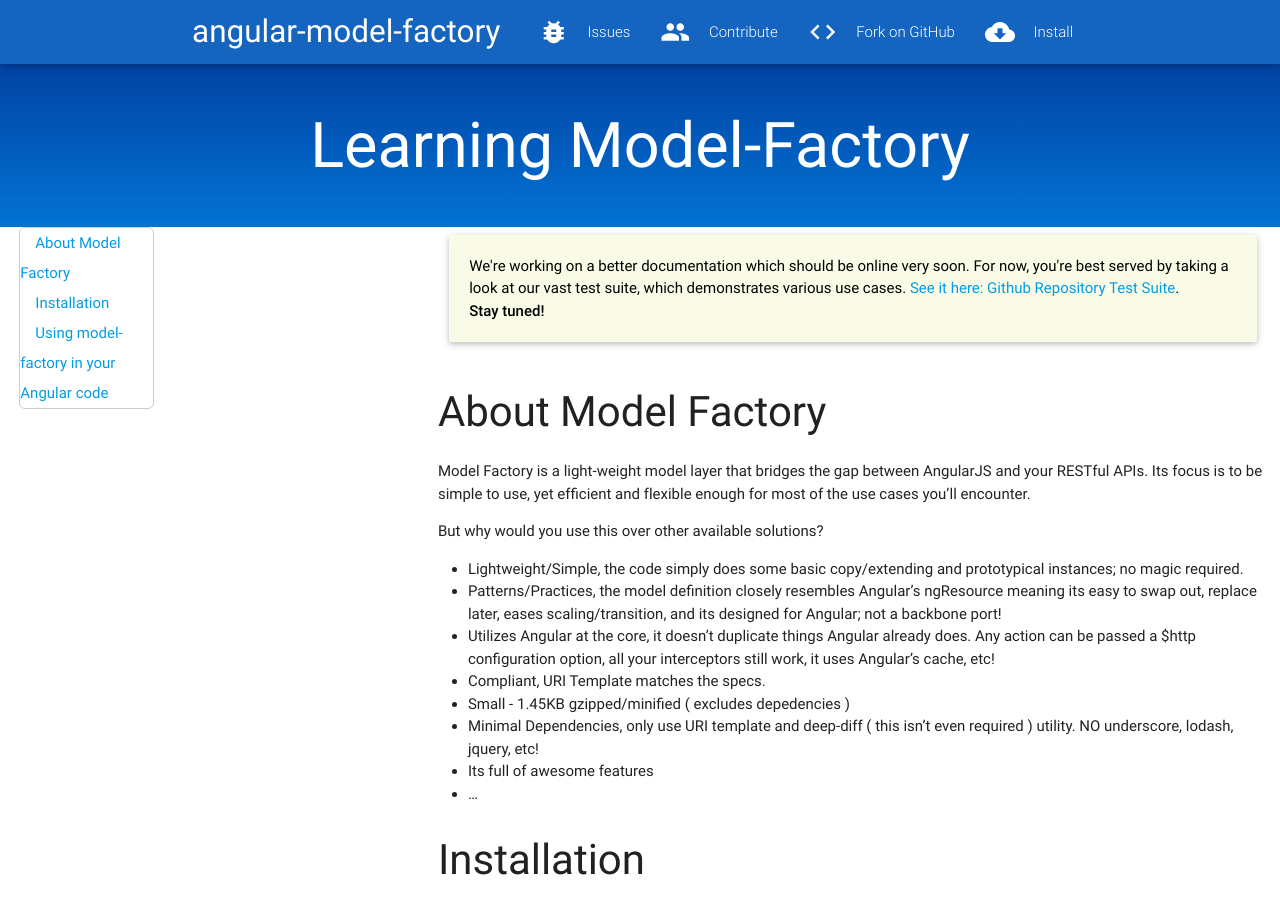
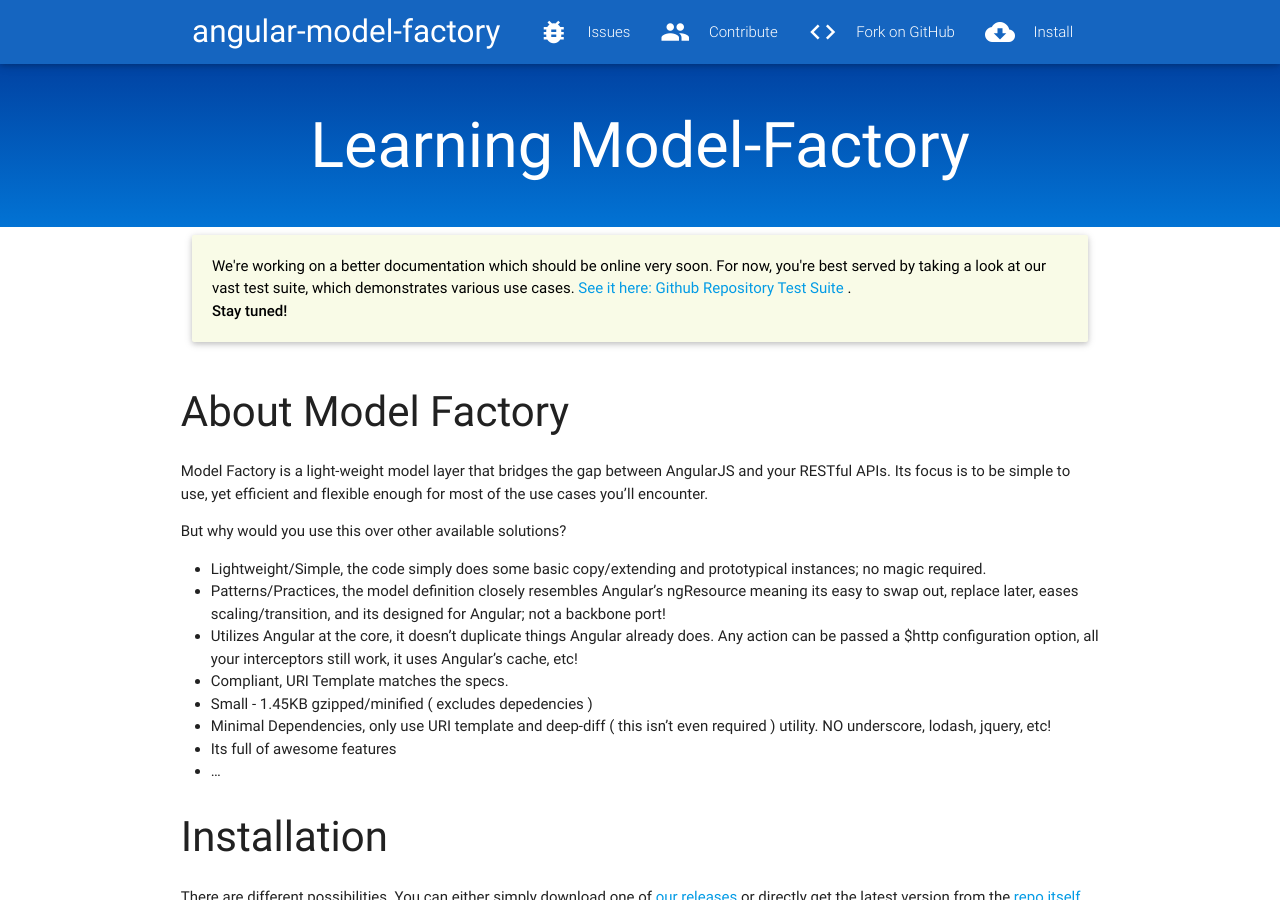
Before and after one commit to swimlane/angular-model-factory, a Jekyll site: the page built from howto/index.md, in a window 1280 px wide and 900 px high. Built offline with Jekyll 4.4.1, drawn with Linux system fonts in a browser that asks for light colours; nearby versions of some CDN libraries; Markdown is read by kramdown in place of the engine named in the settings.

Commit message:
deactivate TOC for now

```diff
--- a/_layouts/tutorial.html
+++ b/_layouts/tutorial.html
@@ -1,38 +1,33 @@
 ---
 layout: default
 ---
-
 <div class="section no-pad-bot purple darken-2" id="index-banner">
     <div class="container">
-        <h1 class="header center white-text">
-            {{ page.title }}
-        </h1>
+        <h1 class="header center white-text">{{ page.title }}</h1>
         <br />
     </div>
 </div>
-<!--
-<div class="row">
-    <nav class="top-nav">
-        <div class="nav-wrapper"><a class="page-title">{{ page.title }}</a></div>
-    </nav>
-</div> -->
 
-<div class="row">
-    <div class="col s4">
+<div class="container">
+    <div class="row">
+        <!-- <div class="col s4">
         <div id="toc"></div>
     </div>
-    <div class="col s8">
+    -->
+    <div class="col s12">
         <div class="row">
             <div class="col s12 m12">
                 <div class="card-panel lime lighten-5">
                     <span class="black-text">
-                        We're working on a better documentation which should be online very soon. For now, you're best served by taking a look at our vast test suite, which demonstrates various use cases. <a href="https://github.com/Swimlane/angular-model-factory/blob/master/test/spec/modelUsage.spec.js">See it here: Github Repository Test Suite</a>.<br/><strong>Stay tuned!</strong>
+                        We're working on a better documentation which should be online very soon. For now, you're best served by taking a look at our vast test suite, which demonstrates various use cases.
+                        <a href="https://github.com/Swimlane/angular-model-factory/blob/master/test/spec/modelUsage.spec.js">See it here: Github Repository Test Suite</a>
+                        .
+                        <br/> <strong>Stay tuned!</strong>
                     </span>
                 </div>
             </div>
         </div>
-        <article class="row docs-body">
-            {{ content }}
-        </article>
+        <article class="row docs-body">{{ content }}</article>
     </div>
 </div>
+</div>
```
